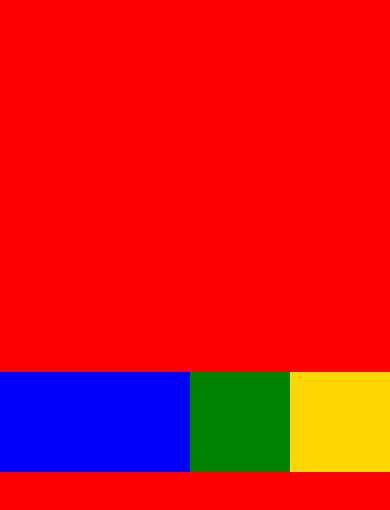
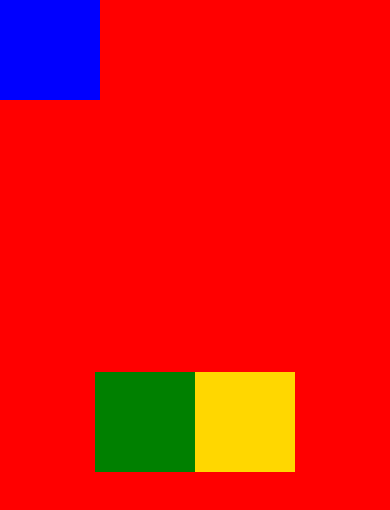
Before and after one commit to kavinda-ravishan/React_Native_Tutorial, a React Native app: screen / in a window 390 px wide. Shown: the top 510 px of the page. Built offline with nearby package versions, Linux system fonts and the light colour scheme.

Commit message:
position

```diff
--- a/App.js
+++ b/App.js
@@ -15,11 +15,13 @@ export default function App() {
       <View
         style={{
           backgroundColor: "blue",
-          //flexBasis: 100, //equalant to width: 100 in main axis horizontal
-          //flexGrow: 1, //equalant to flex:1
-          width: 400,
-          flexShrink: 1, //if overflow shrink this item (equlent to flex:-1)
+          width: 100,
           height: 100,
+          top: 0,
+          left: 0,
+          //position: "relative", //default
+          position: "absolute", //position relative to perant
+          //green and yellow repositon
         }}
       />
       <View
@@ -27,6 +29,7 @@ export default function App() {
           backgroundColor: "green",
           width: 100,
           height: 100,
+          //top: 20, //20 dip from top (-20 to top equlant to bottom:20)
         }}
       />
       <View
@@ -34,6 +37,7 @@ export default function App() {
           backgroundColor: "gold",
           width: 100,
           height: 100,
+          //left: 20,
         }}
       />
     </View>
```
